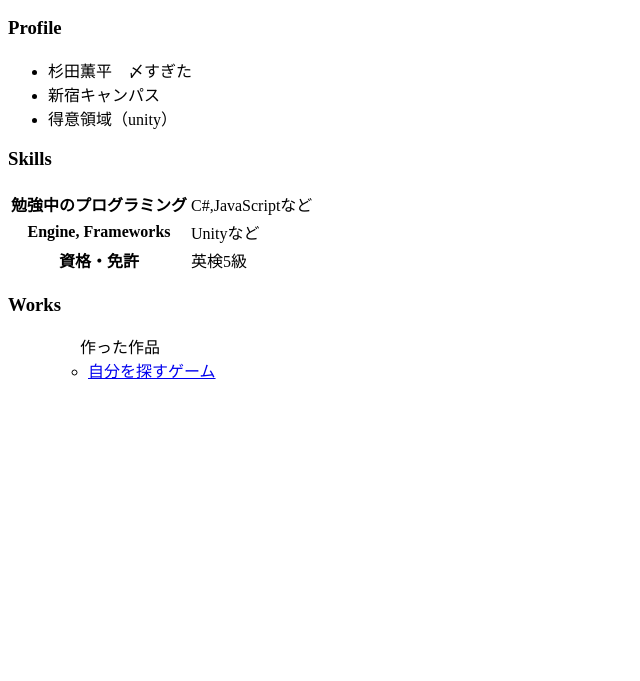
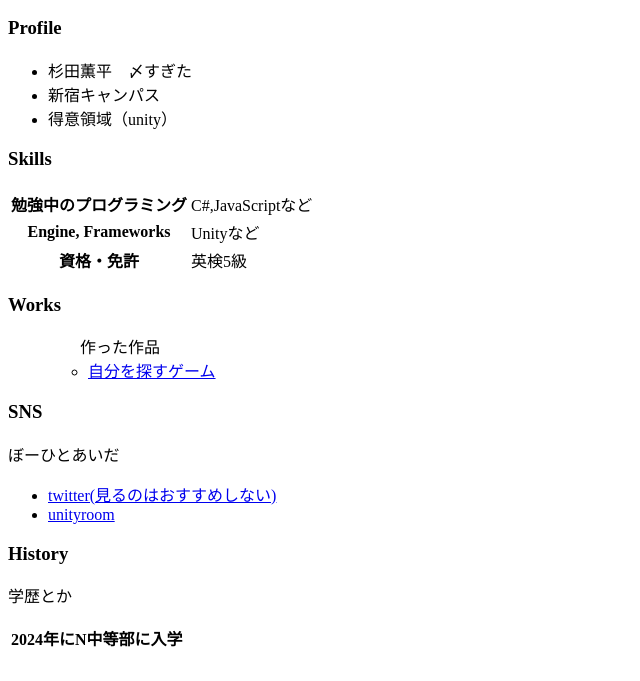
Before and after one commit to Kumpei-NJR/https-Kumpei-NJR.github.io, a plain HTML site: page index.html in a window 1280 px wide. Shown: the part 119-800 px from the top of the page, without its empty margins (0-640 px from the left). Drawn offline with Linux system fonts and the light colour scheme.

Commit message:
SNSとか学歴とかを追記しました

```diff
--- a/index.html
+++ b/index.html
@@ -41,5 +41,18 @@
         </ul>
       </li>
     </ul>
+    <h3>SNS</h3>
+    <p>ぼーひとあいだ</p>
+    <ul>
+     <li><a href="https://twitter.com/Bo_hitoaida0521">twitter(見るのはおすすめしない)</a></li>
+     <li><a href="https://unityroom.com/users/bo_hitoaida">unityroom</a></li>
+      </ul>
+    <h3>History</h3>
+    <p>学歴とか</p>
+    <table>
+      <tr>
+        <th>2024年にN中等部に入学</th>
+      </tr>
+    </table>
   </body>
 </html>
```
